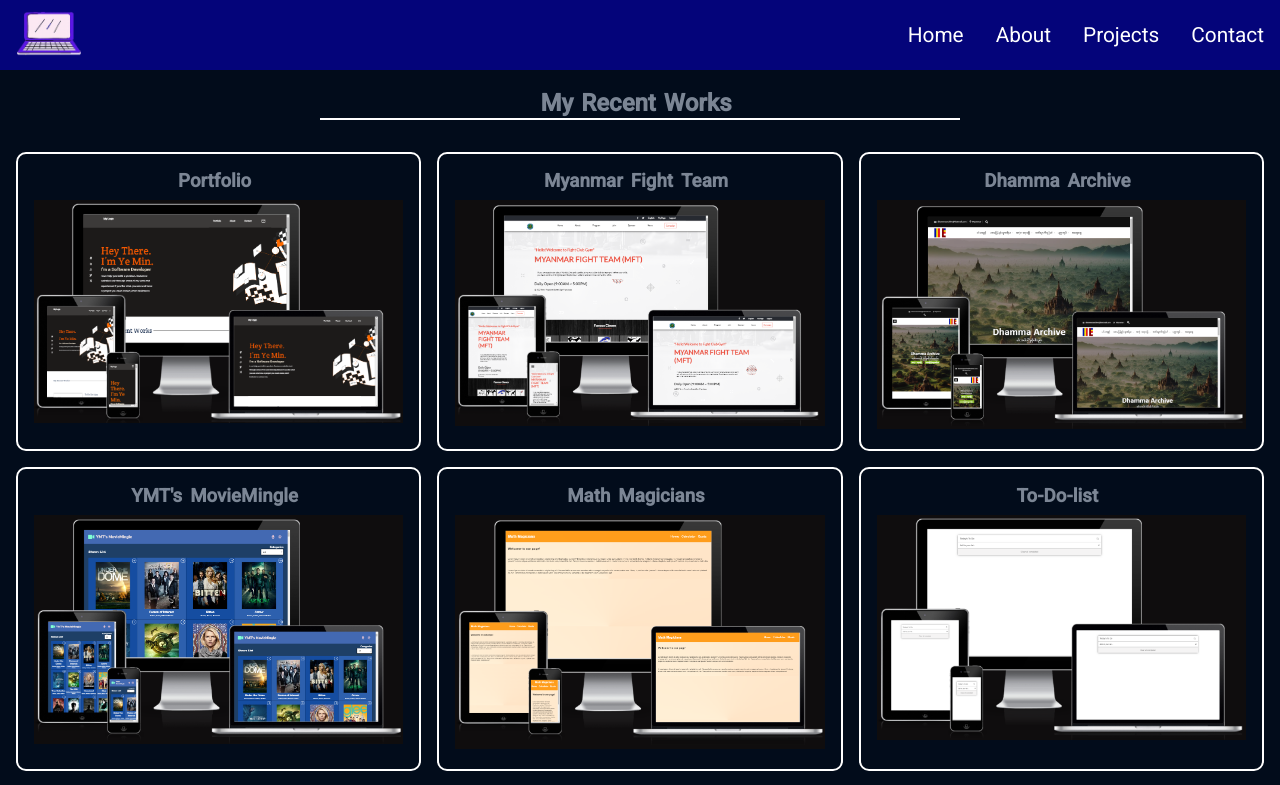
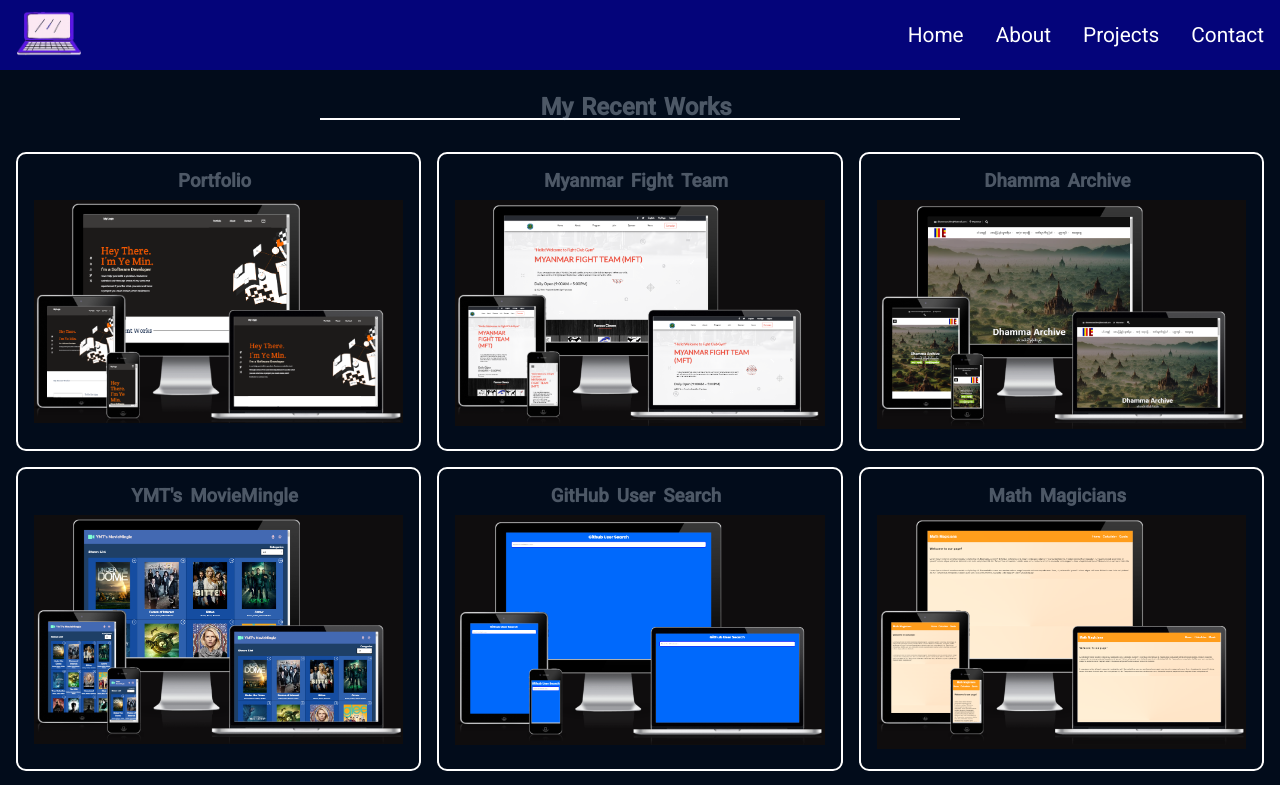
Before and after one commit to mryeminthu/react-portfolio, a React (Create React App) app: page /projects in a window 1280 px wide. Shown: the top 785 px of the page. Built offline with nearby package versions, Linux system fonts and the light colour scheme.

Commit message:
Add GitHub User Search app in Projects.jsx

```diff
--- a/src/components/Projects/Projects.jsx
+++ b/src/components/Projects/Projects.jsx
@@ -8,6 +8,7 @@
 import moviem from "./images/moviem.png";
 import math from "./images/math.png";
 import tdl from "./images/tdl.png";
+import gus from "./images/gus.png";
 import Popup from "./Popup";
 
 const projectsData = [
@@ -45,6 +46,15 @@
       "YMT's MovieMingle is a user-friendly app that provides a wide range of shows from different movie genres. It sources these shows from a dedicated API, ensuring a diverse collection for users.",
     liveURL: "https://cozy-kitsune-0c212e.netlify.app",
     githubURL: "https://github.com/mryeminthu/react-project",
+  },
+  {
+    title: "GitHub User Search",
+    technologies: ["HTML", "CSS", "React"],
+    imageUrl: gus,
+    description:
+      "GitHub User Search is an app that enables users to search for their GitHub accounts directly within the app.",
+    liveURL: "https://ymt-github-user-search.onrender.com/",
+    githubURL: "https://github.com/mryeminthu/github-user-search",
   },
   {
     title: "Math Magicians",
```
